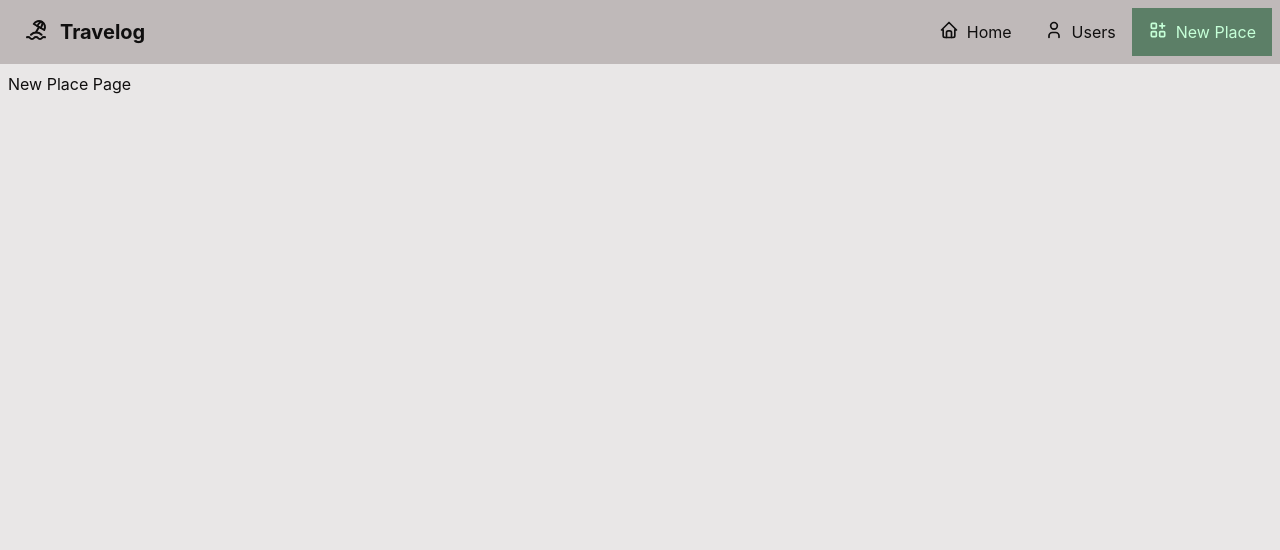
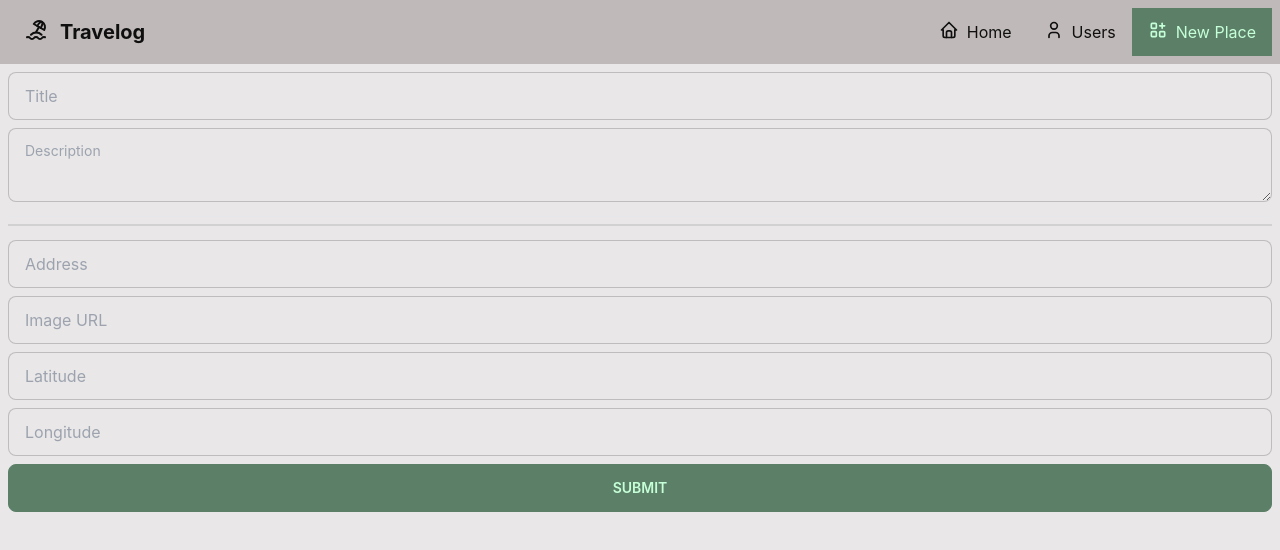
Before and after one commit to wralith/travelog, a React (Vite) app in the folder app/: page /places/new in a window 1280 px wide. Shown: the top 550 px of the page. Built offline with nearby package versions, Linux system fonts and the light colour scheme.

Commit message:
Add new place form

```diff
--- a/app/package.json
+++ b/app/package.json
@@ -10,11 +10,14 @@
     "format": "prettier --write ."
   },
   "dependencies": {
+    "@formkit/auto-animate": "1.0.0-beta.3",
     "@tabler/icons": "^1.94.0",
     "daisyui": "^2.25.0",
     "react": "^18.2.0",
     "react-dom": "^18.2.0",
-    "react-router-dom": "6"
+    "react-hook-form": "^7.34.2",
+    "react-router-dom": "6",
+    "yup": "^0.32.11"
   },
   "devDependencies": {
     "@types/react": "^18.0.17",
--- /dev/null
+++ b/app/src/components/Place/NewPlaceForm.tsx
@@ -0,0 +1,48 @@
+import { useForm } from 'react-hook-form'
+import { object, string, InferType, addMethod } from 'yup'
+import { useYupValidationResolver } from '../../hooks/useYupValidationResolver'
+import PlaceFormItem from './PlaceFormItem'
+
+// Default fallback for empty string
+addMethod(string, 'isEmpty', function () {
+  return this.transform((value: string) => (value === '' ? undefined : value))
+})
+
+const requiredMessage = 'This field is required'
+const placeSchema = object({
+  title: string().required(requiredMessage).min(3, 'Please enter more than three characters'),
+  description: string().required(requiredMessage).min(3, 'Please enter more than three characters'),
+  image: string().required(requiredMessage).url('Please enter a valid URL'),
+  address: string().required(requiredMessage).min(10, 'Please enter a valid address'),
+  // TODO: Make it dynamic!
+  createdBy: string().required().default('1'),
+  latitude: string().isEmpty().default('41.6771'),
+  longitude: string().isEmpty().default('26.5557')
+})
+
+type NewPlaceInputs = InferType<typeof placeSchema>
+
+function NewPlaceForm() {
+  const resolver = useYupValidationResolver<NewPlaceInputs>(placeSchema)
+  const {
+    handleSubmit,
+    register,
+    formState: { errors }
+  } = useForm({ resolver })
+
+  return (
+    <form onSubmit={handleSubmit((data) => console.log(data))} className="flex flex-col gap-2">
+      <PlaceFormItem error={errors.title} schema={register('title')} name="Title" />
+      <PlaceFormItem error={errors.description} schema={register('description')} name="Description" type="textarea" />
+      <hr className="divider m-0"/>
+      <PlaceFormItem error={errors.address} schema={register('address')} name="Address" />
+      <PlaceFormItem error={errors.image} schema={register('image')} name="Image URL" />
+      <PlaceFormItem error={errors.latitude} schema={register('latitude')} name="Latitude" />
+      <PlaceFormItem error={errors.longitude} schema={register('longitude')} name="Longitude" />
+
+      <input className="btn btn-primary" type="submit" />
+    </form>
+  )
+}
+
+export default NewPlaceForm
--- /dev/null
+++ b/app/src/components/Place/PlaceFormItem.tsx
@@ -0,0 +1,25 @@
+import { useAutoAnimate } from '@formkit/auto-animate/react'
+
+interface Props {
+  name: string
+  schema: any
+  error: any
+  type?: 'input' | 'textarea'
+}
+
+function NewPlaceFormItem({ name, schema, error, type = 'input' }: Props) {
+  const [animate] = useAutoAnimate<HTMLDivElement>()
+
+  return (
+    <div ref={animate}>
+      {error && <span className="text-sm text-error-content bg-error p-2 rounded-t-lg">{error.message}</span>}
+      {type === 'textarea' ? (
+        <textarea className="textarea textarea-bordered w-full" placeholder={name} {...schema} />
+      ) : (
+        <input className="input input-bordered w-full" placeholder={name} {...schema} />
+      )}
+    </div>
+  )
+}
+
+export default NewPlaceFormItem
--- a/app/src/components/User/UserItem.tsx
+++ b/app/src/components/User/UserItem.tsx
@@ -1,5 +1,4 @@
 import { Link } from 'react-router-dom'
-import { User } from '../../types/User'
 import Avatar from '../Shared/UI/Avatar'
 import Card from '../Shared/UI/Card'
 
--- a/app/src/components/User/UserList.tsx
+++ b/app/src/components/User/UserList.tsx
@@ -1,4 +1,3 @@
-import { User } from '../../types/User'
 import UserItem from './UserItem'
 
 interface Props {
--- /dev/null
+++ b/app/src/hooks/useYupValidationResolver.ts
@@ -0,0 +1,33 @@
+import { useCallback } from 'react'
+
+export function useYupValidationResolver<T>(validationSchema: any) {
+  return useCallback(
+    async (data: T) => {
+      try {
+        const values = await validationSchema.validate(data, {
+          abortEarly: false
+        })
+
+        return {
+          values,
+          errors: {}
+        }
+      } catch (errors: any) {
+        return {
+          values: {},
+          errors: errors.inner.reduce(
+            (allErrors: any, currentError: any) => ({
+              ...allErrors,
+              [currentError.path]: {
+                type: currentError.type ?? 'validation',
+                message: currentError.message
+              }
+            }),
+            {}
+          )
+        }
+      }
+    },
+    [validationSchema]
+  )
+}
--- a/app/src/pages/Places/NewPlace.tsx
+++ b/app/src/pages/Places/NewPlace.tsx
@@ -1,3 +1,9 @@
+import NewPlaceForm from '../../components/Place/NewPlaceForm'
+
 export function NewPlace() {
-  return ( <div>New Place Page</div> );
+  return (
+    <div>
+      <NewPlaceForm />
+    </div>
+  )
 }
--- a/app/src/pages/Users/Users.tsx
+++ b/app/src/pages/Users/Users.tsx
@@ -1,5 +1,4 @@
 import UserList from '../../components/User/UserList'
-import { User } from '../../types/User'
 
 export function Users() {
   const users: User[] = [
--- a/app/src/types/Place.d.ts
+++ b/app/src/types/Place.d.ts
@@ -1,8 +1,8 @@
 interface Place {
   id: string
-  image: string
   title: string
   description: string
+  image: string
   address: string
   createdBy: string // User.id
   coordinates: Coordinates
--- a/app/src/types/User.d.ts
+++ b/app/src/types/User.d.ts
@@ -1,4 +1,4 @@
-export interface User {
+interface User {
   id: string
   image: string
   name: string
--- /dev/null
+++ b/app/src/types/yup.d.ts
@@ -0,0 +1,7 @@
+import * as yup from "yup";
+
+declare module 'yup' {
+  interface StringSchema<TType, TContext, TDefault, TFlags> {
+    isEmpty(appendStr: string): this;
+  }
+}
```
Also changed, not shown: 1 other file (tests, documents, lock files or other folders).
